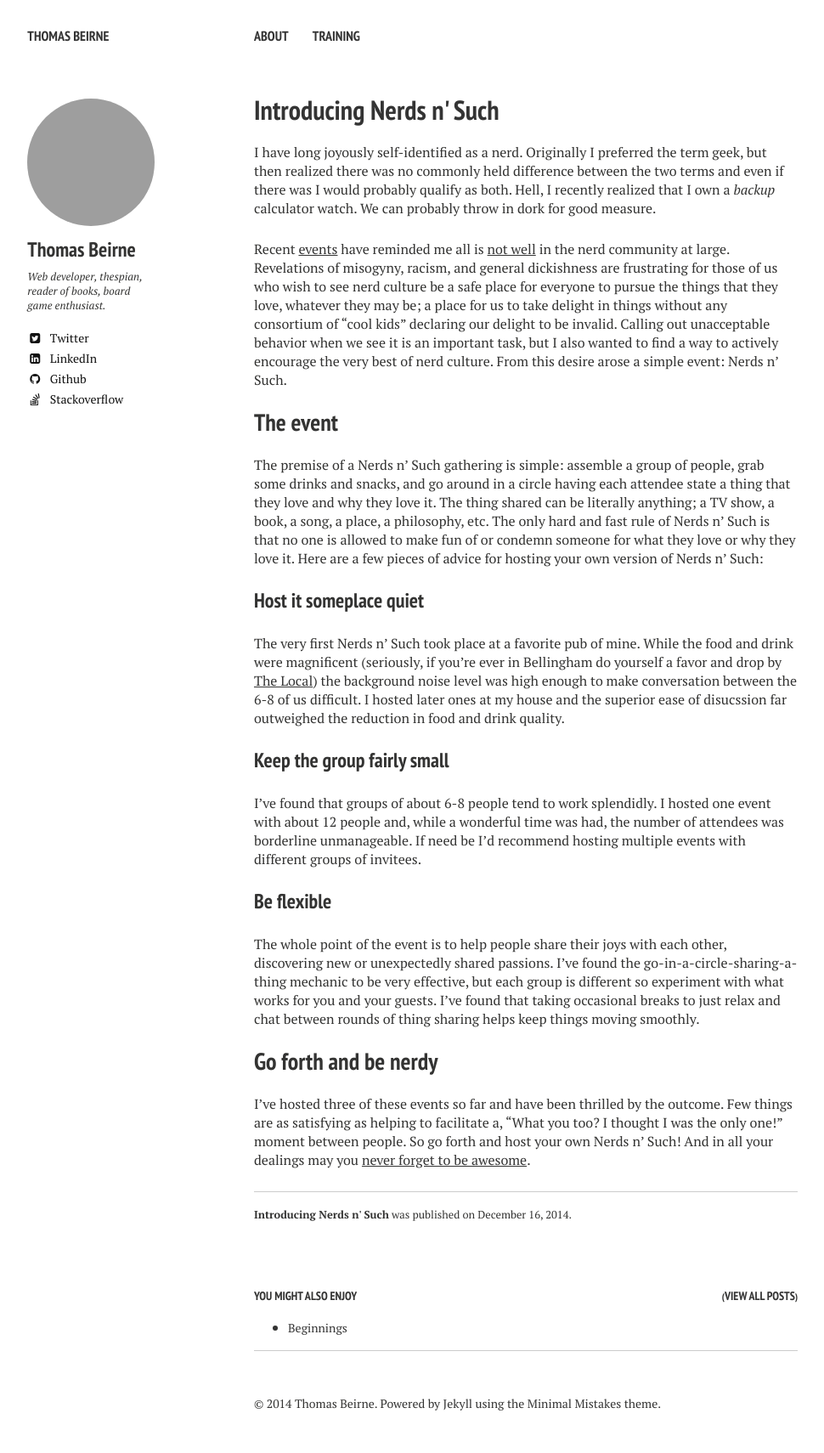
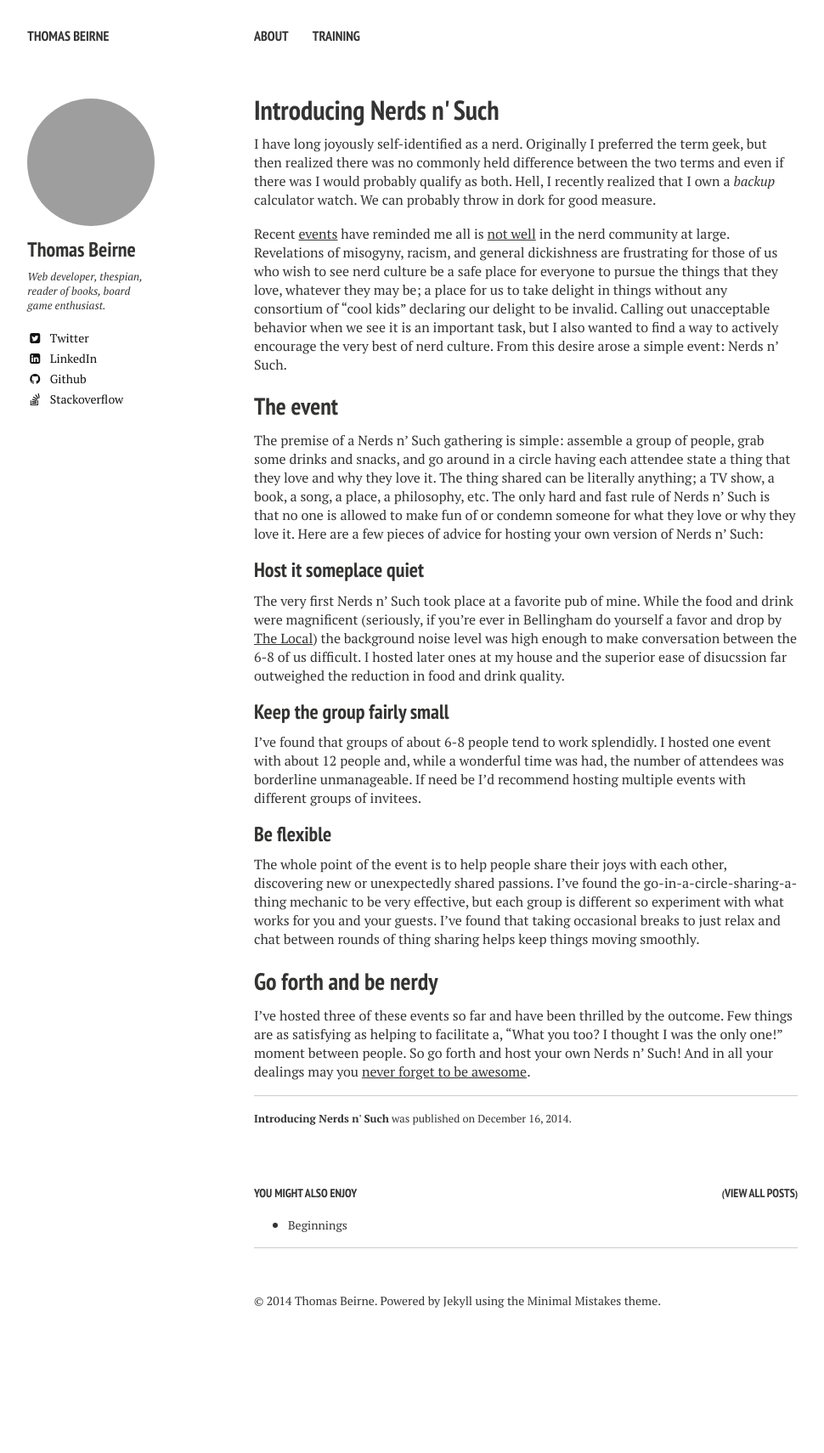
Before and after one commit to HankMcCoy/hankmccoy.github.io, a Jekyll site: the page built from _posts/2014-12-16-nerds-n-such.markdown, in a window 1280 px wide. Shown: the whole page at 85% size, without its empty margins (21-991 px from the left). Built offline with Jekyll 4.4.1, drawn with Linux system fonts in a browser that asks for light colours; nearby versions of some CDN libraries; after the commit the page ends 1589 px from its top, so only the background shows below that; grey boxes are pictures that could not be loaded.

Commit message:
Update heading/paragraph spacing.

```diff
--- a/_sass/typography.scss
+++ b/_sass/typography.scss
@@ -20,6 +20,16 @@ h5 {
 }
 h6 {
 	@include font-size(14);
+}
+
+h1, h2 {
+	margin-top: 1.6rem;
+	margin-bottom: 1rem;
+}
+
+h3, h4, h5, h6 {
+	margin-top: 1.2rem;
+	margin-bottom: 0.7rem;
 }
 
 // Links
@@ -111,7 +121,7 @@ blockquote {
 // Paragraphs
 // --------------------------------------------------
 p {
-	margin: 0 0 $indent-var;
+	margin: 0 0 1.1rem;
 	// sibling indentation
   @if $paragraph-indent == true {
     & + p {
```
